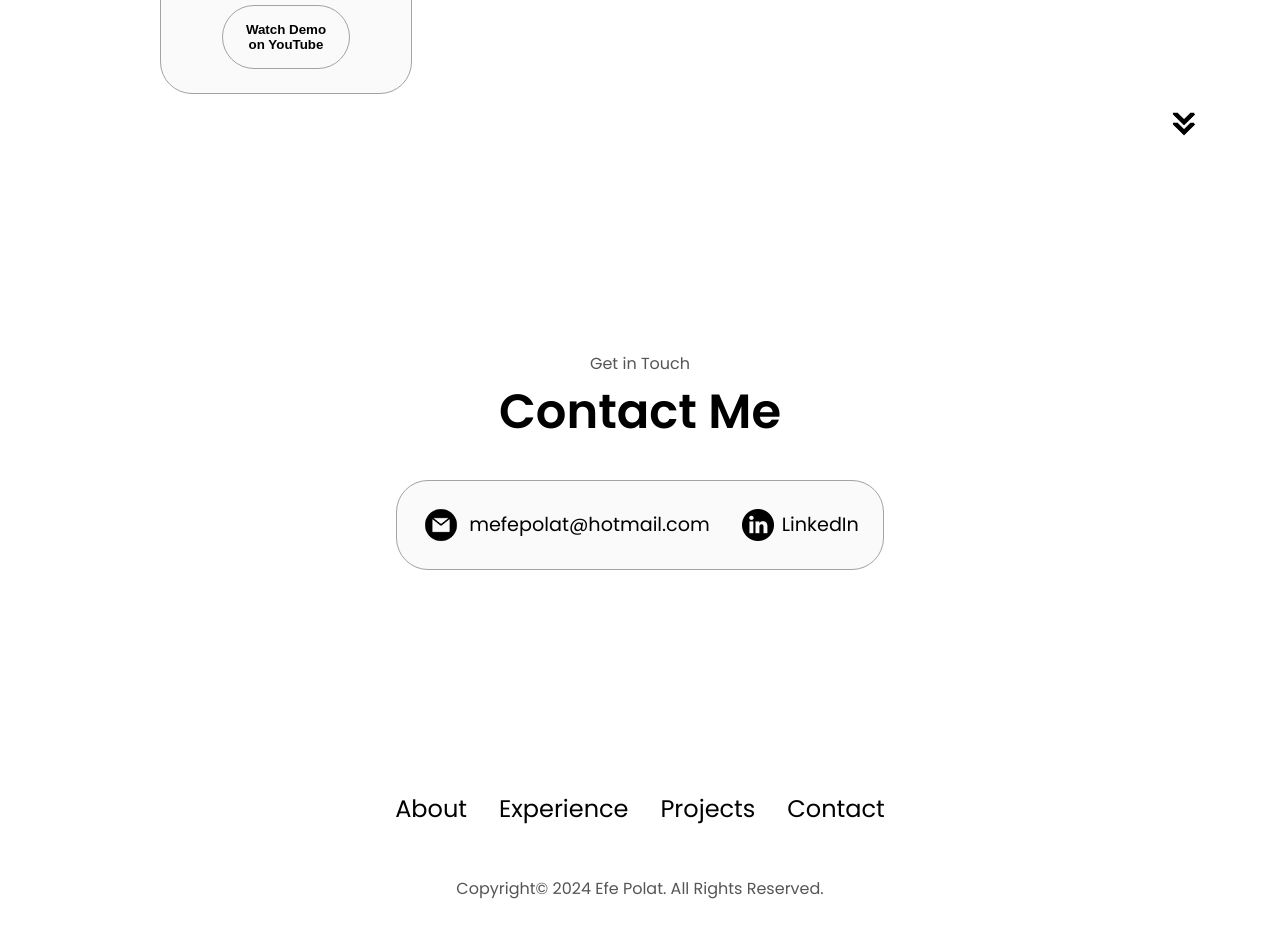
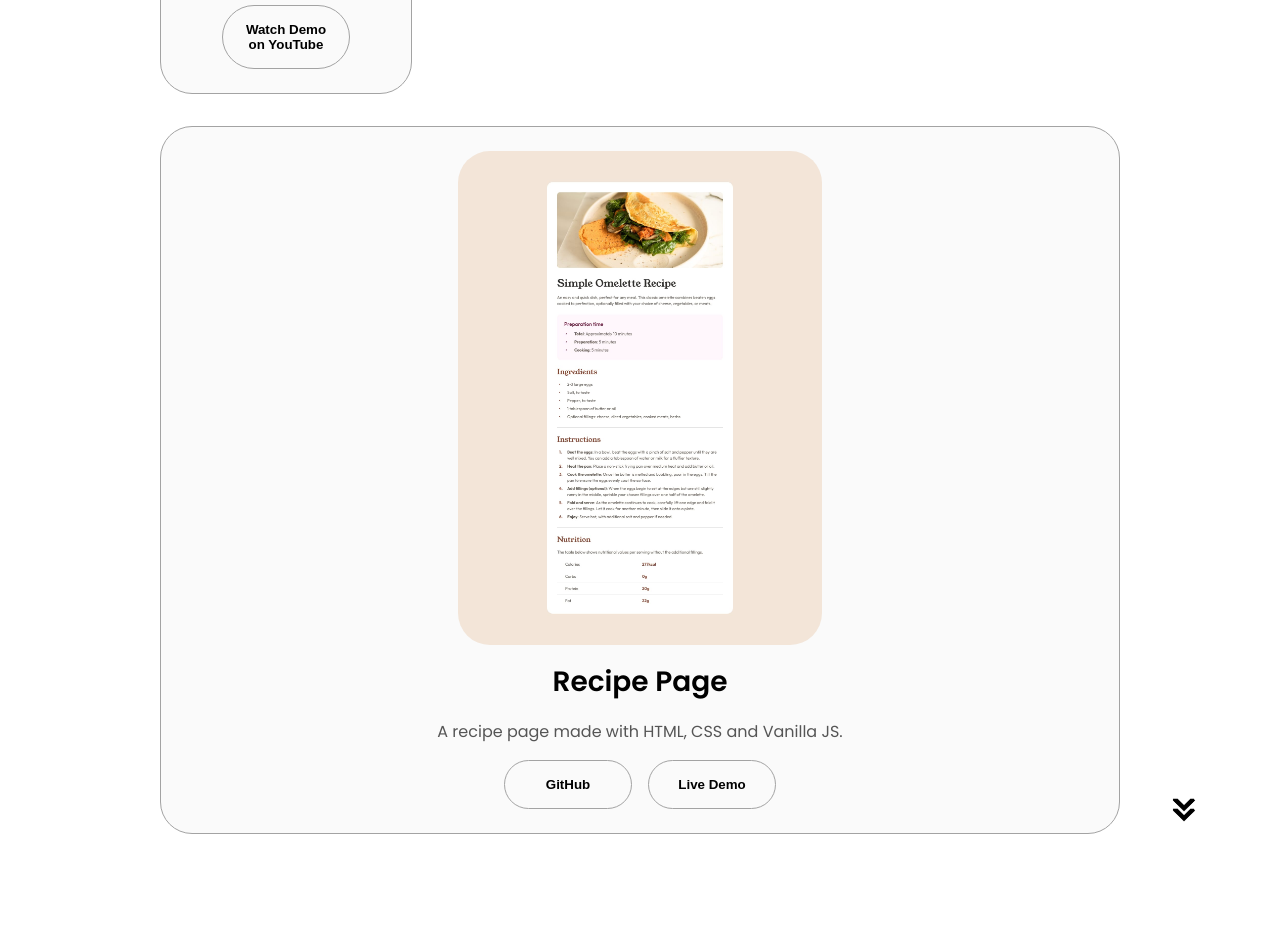
Before and after one commit to mefepolat/mefepolat.github.io, a plain HTML site: page index.html in a window 1280 px wide. Shown: the part 3020-3958 px from the top of the page. Drawn offline with Linux system fonts and the light colour scheme.

Commit message:
added new project

```diff
--- a/index.html
+++ b/index.html
@@ -258,7 +258,7 @@
             </div>
             <div class="details-container color-container">
                 <div class="article-container">
-                    <img src="./assets/tictac.png" alt="project 2" class="project-img" />
+                    <img src="./assets/tictac.png" alt="tic tac toe game image" class="project-img" />
                 </div>
                 <h2 class="experience-sub-title project-title">Tic Tac Toe</h2>
                 <p class="project-description">A browser Tic Tac Toe game. This is made using Vanilla JavaScript.</p>
@@ -273,7 +273,7 @@
             </div>
             <div class="details-container color-container">
                 <div class="article-container">
-                    <img src="./assets/snake-game.png" alt="project 1" class="project-img project-img-3" />
+                    <img src="./assets/snake-game.png" alt="snake game image" class="project-img project-img-3" />
                 </div>
                 <h2 class="experience-sub-title project-title">Snake Game</h2>
                 <p class="project-description">A browser snake game. This is made using Vanilla JavaScript.</p>
@@ -286,6 +286,21 @@
                     </button>
                 </div>
             </div>
+            <div class="details-container color-container">
+              <div class="article-container">
+                  <img src="./assets/recipe-design.jpg" alt="recipe page" class="project-img project-img-3" />
+              </div>
+              <h2 class="experience-sub-title project-title">Recipe Page</h2>
+              <p class="project-description">A recipe page made with HTML, CSS and Vanilla JS.</p>
+              <div class="btn-container">
+                  <button class="btn btn-color-2 project-btn" onclick="location.href='https://github.com/mefepolat/recipe-page-frontend'">
+                      GitHub
+                  </button>
+                  <button class="btn btn-color-2 project-btn" onclick="location.href='https://mefepolat-recipe-page.netlify.app'">
+                      Live Demo
+                  </button>
+              </div>
+          </div>
          </div>
         </div>
         <img src="./assets/arrow.png" alt="Arrow icon" class="icon arrow" onclick="location.href='./#contact'" />
```
Also changed, not shown: assets/recipe-design.jpg (added).
